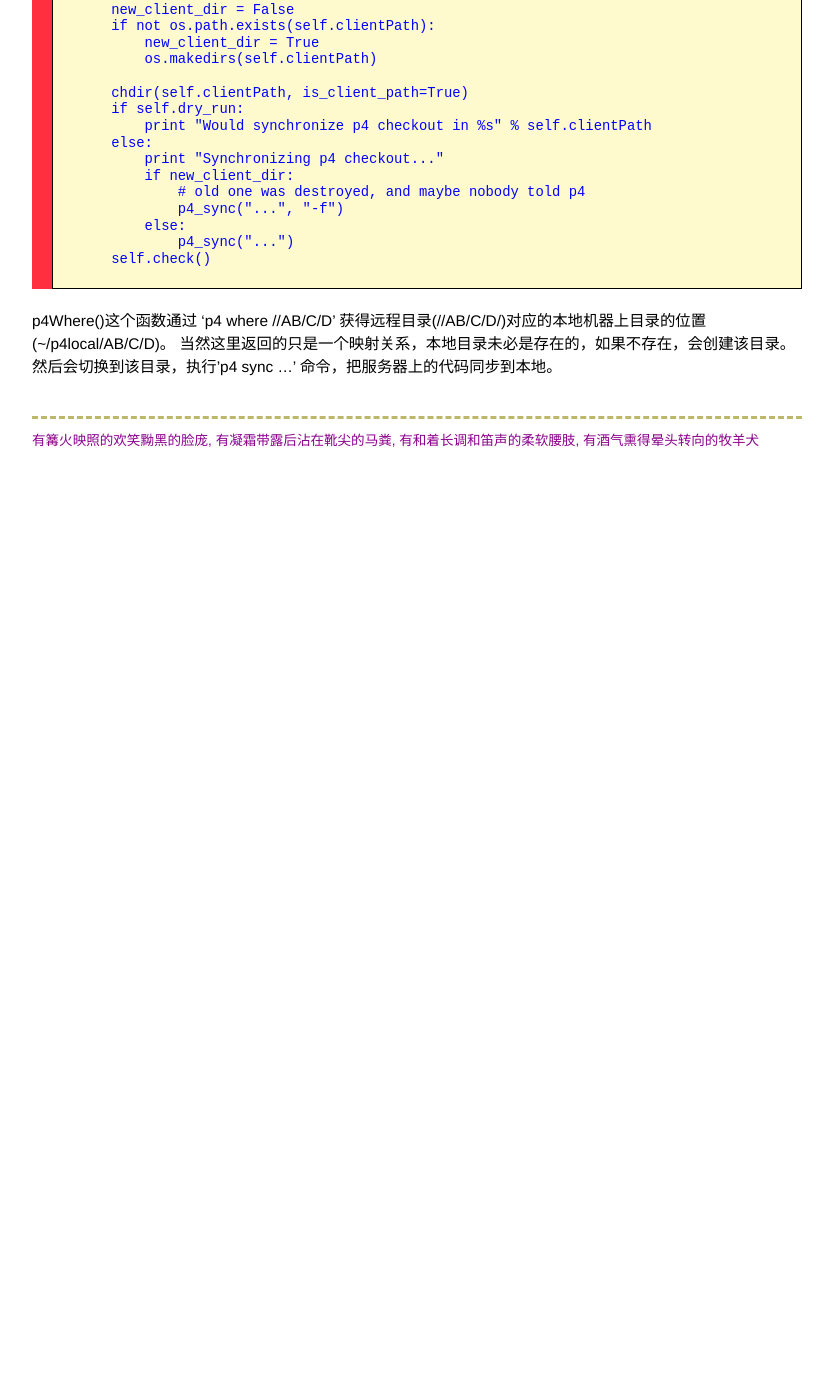
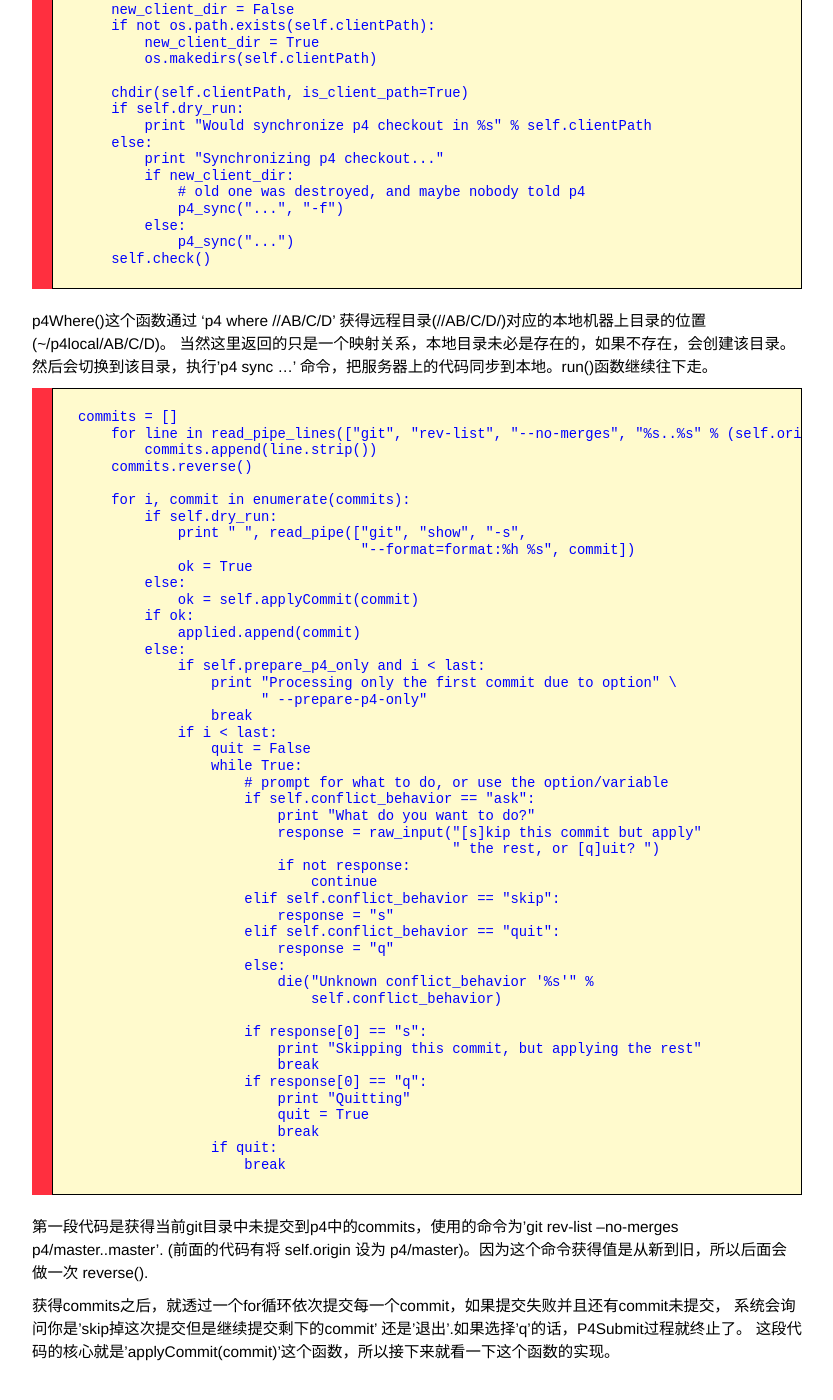
Before and after one commit to byrlx/byrlx.github.io, a Jekyll site: the page built from _posts/2013-11-29-git-p4-代码分析.md, in a window 1280 px wide and 1400 px high, scrolled down 2736 px. Shown: the whole window, without its empty margins (223-1056 px from the left). Built offline with Jekyll 4.4.1, drawn with Linux system fonts in a browser that asks for light colours; Markdown is read by kramdown in place of the engine named in the settings; before the commit the page ends 3198 px from its top, so only the background shows below that.

Commit message:
Update 2013-11-29-git-p4-代码分析.md

```diff
--- a/_posts/2013-11-29-git-p4-代码分析.md
+++ b/_posts/2013-11-29-git-p4-代码分析.md
@@ -150,4 +150,59 @@ run()函数继续往下走。
         self.check()
 
 p4Where()这个函数通过 'p4 where //AB/C/D' 获得远程目录(//AB/C/D/)对应的本地机器上目录的位置(~/p4local/AB/C/D)。
-当然这里返回的只是一个映射关系，本地目录未必是存在的，如果不存在，会创建该目录。然后会切换到该目录，执行'p4 sync ...' 命令，把服务器上的代码同步到本地。
+当然这里返回的只是一个映射关系，本地目录未必是存在的，如果不存在，会创建该目录。然后会切换到该目录，执行'p4 sync ...' 命令，把服务器上的代码同步到本地。run()函数继续往下走。
+
+	commits = []
+        for line in read_pipe_lines(["git", "rev-list", "--no-merges", "%s..%s" % (self.origin, self.master)]):
+            commits.append(line.strip())
+        commits.reverse()
+
+        for i, commit in enumerate(commits):
+            if self.dry_run:
+                print " ", read_pipe(["git", "show", "-s",
+                                      "--format=format:%h %s", commit])
+                ok = True
+            else:
+                ok = self.applyCommit(commit)
+            if ok:
+                applied.append(commit)
+            else:
+                if self.prepare_p4_only and i < last:
+                    print "Processing only the first commit due to option" \
+                          " --prepare-p4-only"
+                    break
+                if i < last:
+                    quit = False
+                    while True:
+                        # prompt for what to do, or use the option/variable
+                        if self.conflict_behavior == "ask":
+                            print "What do you want to do?"
+                            response = raw_input("[s]kip this commit but apply"
+                                                 " the rest, or [q]uit? ")
+                            if not response:
+                                continue
+                        elif self.conflict_behavior == "skip":
+                            response = "s"
+                        elif self.conflict_behavior == "quit":
+                            response = "q"
+                        else:
+                            die("Unknown conflict_behavior '%s'" %
+                                self.conflict_behavior)
+
+                        if response[0] == "s":
+                            print "Skipping this commit, but applying the rest"
+                            break
+                        if response[0] == "q":
+                            print "Quitting"
+                            quit = True
+                            break
+                    if quit:
+                        break
+
+
+第一段代码是获得当前git目录中未提交到p4中的commits，使用的命令为'git rev-list --no-merges p4/master..master'.
+(前面的代码有将 self.origin 设为 p4/master)。因为这个命令获得值是从新到旧，所以后面会做一次 reverse().
+
+获得commits之后，就透过一个for循环依次提交每一个commit，如果提交失败并且还有commit未提交，
+系统会询问你是'skip掉这次提交但是继续提交剩下的commit' 还是'退出'.如果选择'q'的话，P4Submit过程就终止了。
+这段代码的核心就是'applyCommit(commit)'这个函数，所以接下来就看一下这个函数的实现。
```
